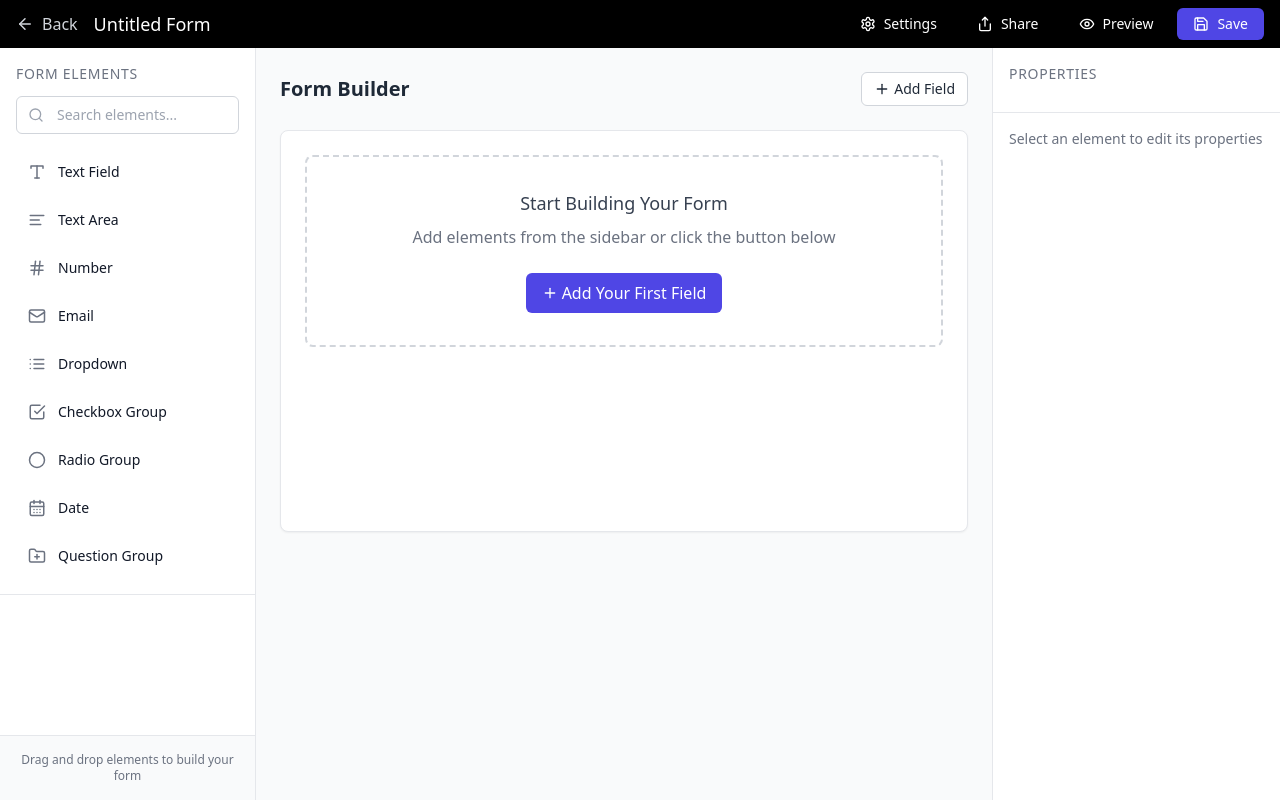
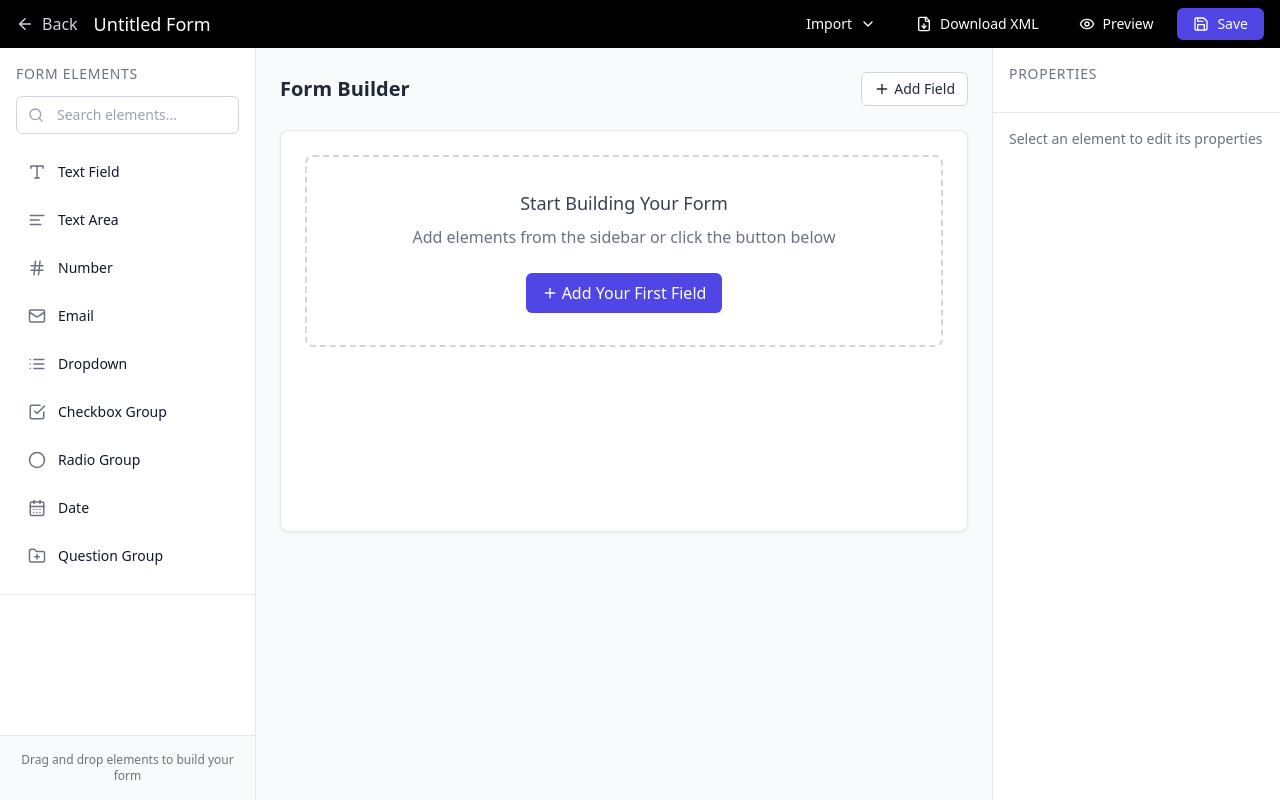
Before and after one commit to hxing1108/fhir-prototype-2, a React (Vite) app: page / in a window 1280 px wide. Built offline with nearby package versions, Linux system fonts and the light colour scheme.

Commit message:
Update header buttons and add import dropdown

```diff
--- a/src/components/Header.tsx
+++ b/src/components/Header.tsx
@@ -1,10 +1,11 @@
 import React, { useState } from 'react';
-import { ArrowLeft, Share, Eye, Save, Settings } from 'lucide-react';
+import { ArrowLeft, Eye, Save, ChevronDown, FileDown } from 'lucide-react';
 import { useFormContext } from '../context/FormContext';
 
 const Header: React.FC = () => {
   const [formName, setFormName] = useState('Untitled Form');
   const { previewMode, togglePreviewMode } = useFormContext();
+  const [showImportMenu, setShowImportMenu] = useState(false);
 
   const handleFormNameChange = (e: React.ChangeEvent<HTMLInputElement>) => {
     setFormName(e.target.value);
@@ -30,14 +31,42 @@ const Header: React.FC = () => {
 
         {/* Right section */}
         <div className="flex items-center space-x-2">
-          <button className="nav-button">
-            <Settings size={16} className="mr-2" />
-            Settings
-          </button>
+          <div className="relative">
+            <button
+              className="nav-button"
+              onClick={() => setShowImportMenu(!showImportMenu)}
+            >
+              Import
+              <ChevronDown size={16} className="ml-2" />
+            </button>
+
+            {showImportMenu && (
+              <div className="absolute right-0 mt-1 w-48 bg-white rounded-md shadow-lg py-1 z-10">
+                <button
+                  className="w-full px-4 py-2 text-left text-sm text-gray-700 hover:bg-gray-100"
+                  onClick={() => {
+                    // Handle import template
+                    setShowImportMenu(false);
+                  }}
+                >
+                  Import Template
+                </button>
+                <button
+                  className="w-full px-4 py-2 text-left text-sm text-gray-700 hover:bg-gray-100"
+                  onClick={() => {
+                    // Handle import data
+                    setShowImportMenu(false);
+                  }}
+                >
+                  Import Data
+                </button>
+              </div>
+            )}
+          </div>
 
           <button className="nav-button">
-            <Share size={16} className="mr-2" />
-            Share
+            <FileDown size={16} className="mr-2" />
+            Download XML
           </button>
 
           <button
```
